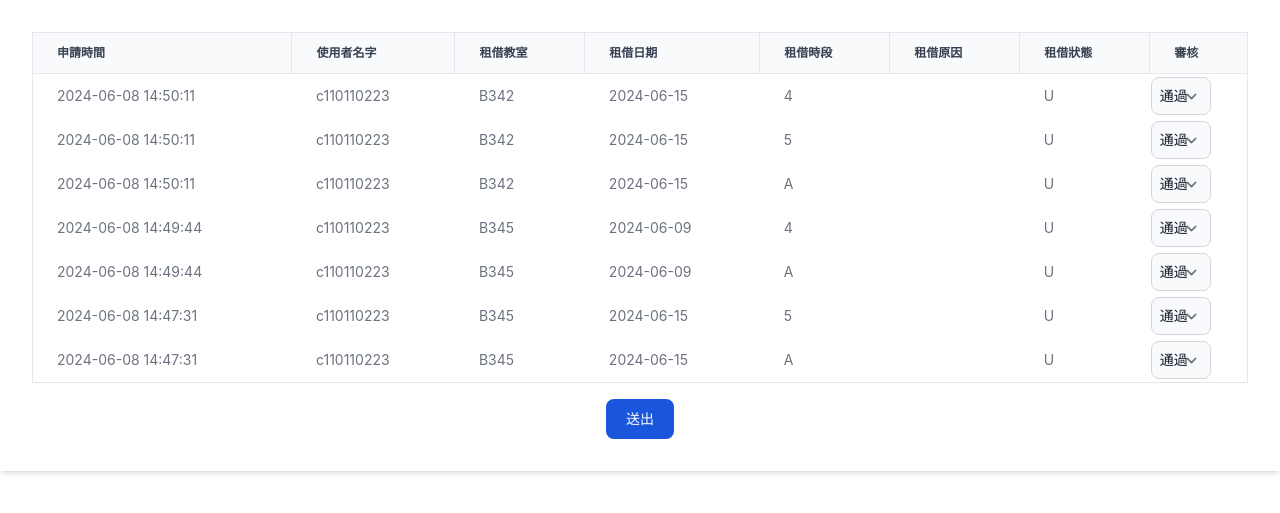
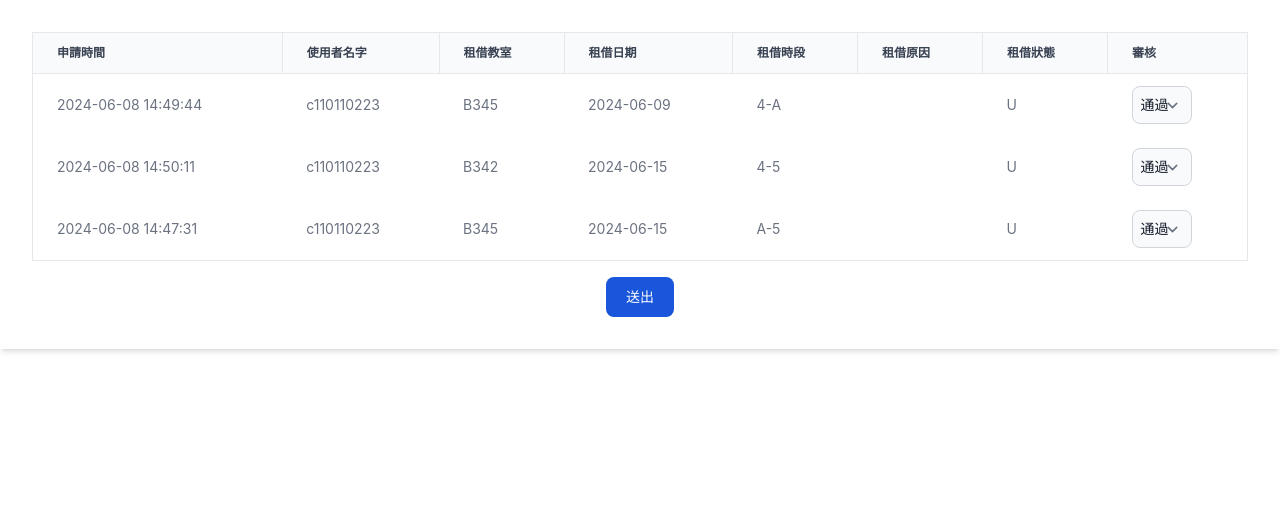
Before and after one commit to vincent9579/NKUST-CCE-DB, a PHP site: page /admin_center.php in a window 1280 px wide. Shown: the part 72-585 px from the top of the page. Run offline with PHP 8.4, Linux system fonts and the light colour scheme; a user stored in the database is signed in; data comes from the database, SQL or seed files in the repository; some libraries are stand-ins or nearby versions.

Commit message:
refactor(管理介面): 合併同編號表格

```diff
--- a/admin_center.php
+++ b/admin_center.php
@@ -9,17 +9,49 @@ if (!isset($_SESSION['username'])) {
     $is_admin = $_SESSION['is_admin'];
 }
 
-if ($is_admin != 'Y'){
+if ($is_admin != 'Y') {
     header("Location: index.php");
     exit();
 }
 
 $conn = require_once "config.php";
 
+// 从数据库中选择所有租借记录
+$sql = "SELECT * FROM rental_table ORDER BY rent_date ASC, rent_period ASC";
+$result = $conn->query($sql);
 
-// 從資料庫中選擇所有租借記錄
-$sql = "SELECT * FROM rental_table";
-$result = $conn->query($sql);
+// 创建一个空数组来存储租借记录
+$rental_list = array();
+while ($row = $result->fetch_assoc()) {
+    $temp[] = $row['rent_period'];
+    // 同create_time的资料合并
+    if (isset($rental_list[$row['create_time']])) {
+        if ($row['rent_period'] == 'A') {
+            if ($rental_list[$row['create_time']]['start_period'] <= "4") {
+                if ($rental_list[$row['create_time']]['end_period'] == '5') {
+                    continue;
+                } else {
+                    $rental_list[$row['create_time']]['end_period'] = 'A';
+                }
+            } else {
+                $rental_list[$row['create_time']]['start_period'] = 'A';
+            }
+        } else {
+            $rental_list[$row['create_time']]['end_period'] = $row['rent_period'];
+        }
+    } else {
+        $rental_list[$row['create_time']] = array(
+            'create_time' => $row['create_time'],
+            'username' => $row['username'],
+            'classroom' => $row['classroom'],
+            'rent_date' => $row['rent_date'],
+            'start_period' => $row['rent_period'],
+            'end_period' => $row['rent_period'],
+            'reason' => $row['reason'],
+            'rent_status' => $row['rent_status']
+        );
+    }
+}
 ?>
 
 <!DOCTYPE html>
@@ -45,37 +77,21 @@ $result = $conn->query($sql);
     <!-- navigation -->
     <?php include './components/navigaion.php'; ?>
 
-    <!-- 在這裡插入你的內容 -->
-    <?php if ($result->num_rows > 0): ?>
+    <!-- 在这里插入你的内容 -->
+    <?php if (count($rental_list) > 0): ?>
     <form action="approve.php" method="post">
-        <div class="relative overflow-x-auto shadow-md  sm:p-6 lg:p-8 ">
+        <div class="relative overflow-x-auto shadow-md sm:p-6 lg:p-8">
             <table class="w-full text-sm text-left rtl:text-right text-gray-500 dark:text-gray-400 border-collapse border border-gray-200 dark:border-gray-700">
                 <thead class="text-xs text-gray-700 uppercase bg-gray-50 dark:bg-gray-700 dark:text-gray-400">
                     <tr>
-                        <th class="px-6 py-3 border border-gray-200 dark:border-gray-700">
-                            申請時間
-                        </th>
-                        <th class="px-6 py-3 border border-gray-200 dark:border-gray-700">
-                            使用者名字
-                        </th>
-                        <th class="px-6 py-3 border border-gray-200 dark:border-gray-700">
-                            租借教室
-                        </th>
-                        <th class="px-6 py-3 border border-gray-200 dark:border-gray-700">
-                            租借日期
-                        </th>
-                        <th class="px-6 py-3 border border-gray-200 dark:border-gray-700">
-                            租借時段
-                        </th>
-                        <th class="px-6 py-3 border border-gray-200 dark:border-gray-700">
-                            租借原因
-                        </th>
-                        <th class="px-6 py-3 border border-gray-200 dark:border-gray-700">
-                            租借狀態
-                        </th>
-                        <th class="px-6 py-3 border border-gray-200 dark:border-gray-700">
-                            審核
-                        </th>
+                        <th class="px-6 py-3 border border-gray-200 dark:border-gray-700">申請時間</th>
+                        <th class="px-6 py-3 border border-gray-200 dark:border-gray-700">使用者名字</th>
+                        <th class="px-6 py-3 border border-gray-200 dark:border-gray-700">租借教室</th>
+                        <th class="px-6 py-3 border border-gray-200 dark:border-gray-700">租借日期</th>
+                        <th class="px-6 py-3 border border-gray-200 dark:border-gray-700">租借時段</th>
+                        <th class="px-6 py-3 border border-gray-200 dark:border-gray-700">租借原因</th>
+                        <th class="px-6 py-3 border border-gray-200 dark:border-gray-700">租借狀態</th>
+                        <th class="px-6 py-3 border border-gray-200 dark:border-gray-700">審核</th>
                     </tr>
                 </thead>
                 <tbody>
@@ -83,35 +99,38 @@ $result = $conn->query($sql);
                         <p>No rentals found.</p>
                     <?php endif; ?>
                     <?php $conn->close(); ?>
-                        <?php while($row = $result->fetch_assoc()): ?>
+                    <?php foreach ($rental_list as $rental): ?>
                         <tr class="bg-white dark:bg-gray-800 px-6 py-3">
-                                <td class="bg-white dark:bg-gray-800 px-6 py-3"><?php echo $row['create_time']; ?></td>
-                                <td class="bg-white dark:bg-gray-800 px-6 py-3"><?php echo $row['username']; ?></td>
-                                <td class="bg-white dark:bg-gray-800 px-6 py-3"><?php echo $row['classroom']; ?></td>
-                                <td class="bg-white dark:bg-gray-800 px-6 py-3"><?php echo $row['rent_date']; ?></td>
-                                <td class="bg-white dark:bg-gray-800 px-6 py-3"><?php echo $row['rent_period']; ?></td>
-                                <td class="bg-white dark:bg-gray-800 px-6 py-3"><?php echo $row['reason']; ?></td>
-                                <td class="bg-white dark:bg-gray-800 px-6 py-3"><?php echo $row['rent_status']; ?></td>
-                                <td>
-                                    <?php if ($row['rent_status'] == 'U'): ?>
-                                        <select class="bg-gray-50 border border-gray-300 text-gray-900 text-sm rounded-lg focus:ring-blue-500 focus:border-blue-500 block  p-2 dark:bg-gray-700 dark:border-gray-600 dark:placeholder-gray-400 dark:text-white dark:focus:ring-blue-500 dark:focus:border-blue-500" name="status[<?php echo $row['create_time']; ?>]">
+                            <td class="bg-white dark:bg-gray-800 px-6 py-3"><?php echo $rental['create_time']; ?></td>
+                            <td class="bg-white dark:bg-gray-800 px-6 py-3"><?php echo $rental['username']; ?></td>
+                            <td class="bg-white dark:bg-gray-800 px-6 py-3"><?php echo $rental['classroom']; ?></td>
+                            <td class="bg-white dark:bg-gray-800 px-6 py-3"><?php echo $rental['rent_date']; ?></td>
+                            <td class="bg-white dark:bg-gray-800 px-6 py-3">
+                                <?php if ($rental['start_period'] == $rental['end_period']) {
+                                    echo $rental['start_period'];
+                                } else {
+                                    echo $rental['start_period'] . "-" . $rental['end_period'];
+                                } ?>
+                            </td>
+                            <td class="bg-white dark:bg-gray-800 px-6 py-3"><?php echo $rental['reason']; ?></td>
+                            <td class="bg-white dark:bg-gray-800 px-6 py-3"><?php echo $rental['rent_status']; ?></td>
+                            <td class="bg-white dark:bg-gray-800 px-6 py-3">
+                                <?php if ($rental['rent_status'] == 'U'): ?>
+                                    <select class="bg-gray-50 border border-gray-300 text-gray-900 text-sm rounded-lg focus:ring-blue-500 focus:border-blue-500 block p-2 dark:bg-gray-700 dark:border-gray-600 dark:placeholder-gray-400 dark:text-white dark:focus:ring-blue-500 dark:focus:border-blue-500" name="status[<?php echo $rental['create_time']; ?>]">
                                         <option value="Y">通過</option>
                                         <option value="N">不通過</option>
                                     </select>
                                 <?php else: ?>
-                                        已審核
+                                    <?php echo $rental['rent_status']=="Y" ? "已審核(通過)":"已審核(不通過)"; ?>
                                 <?php endif; ?>
                             </td>
                         </tr>
-                        <?php endwhile; ?>
+                    <?php endforeach; ?>
+                </tbody>
             </table>
             <div class="flex justify-center mt-4">
-                    <button type="submit"
-                    class="text-white inline-flex items-center bg-blue-700 hover:bg-blue-800 focus:ring-4 focus:outline-none focus:ring-blue-300 font-medium rounded-lg text-sm px-5 py-2.5 text-center dark:bg-blue-600 dark:hover:bg-blue-700 dark:focus:ring-blue-800">送出</button>
+                <button type="submit" class="text-white inline-flex items-center bg-blue-700 hover:bg-blue-800 focus:ring-4 focus:outline-none focus:ring-blue-300 font-medium rounded-lg text-sm px-5 py-2.5 text-center dark:bg-blue-600 dark:hover:bg-blue-700 dark:focus:ring-blue-800">送出</button>
             </div>
-
-                </tbody>
-            </table>
         </div>
     </form>
 
```
Lines whose indentation alone changed are shown as unchanged.
